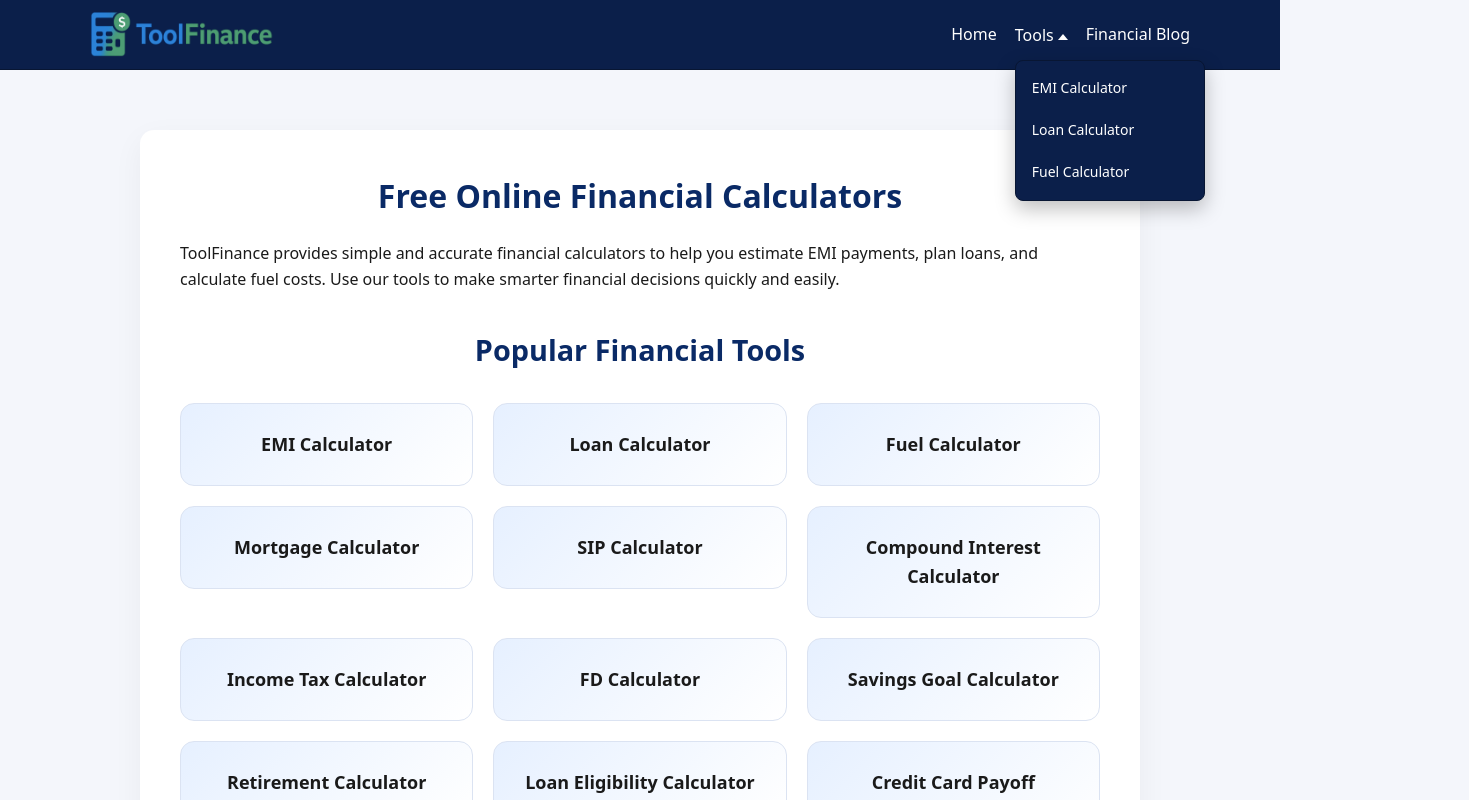
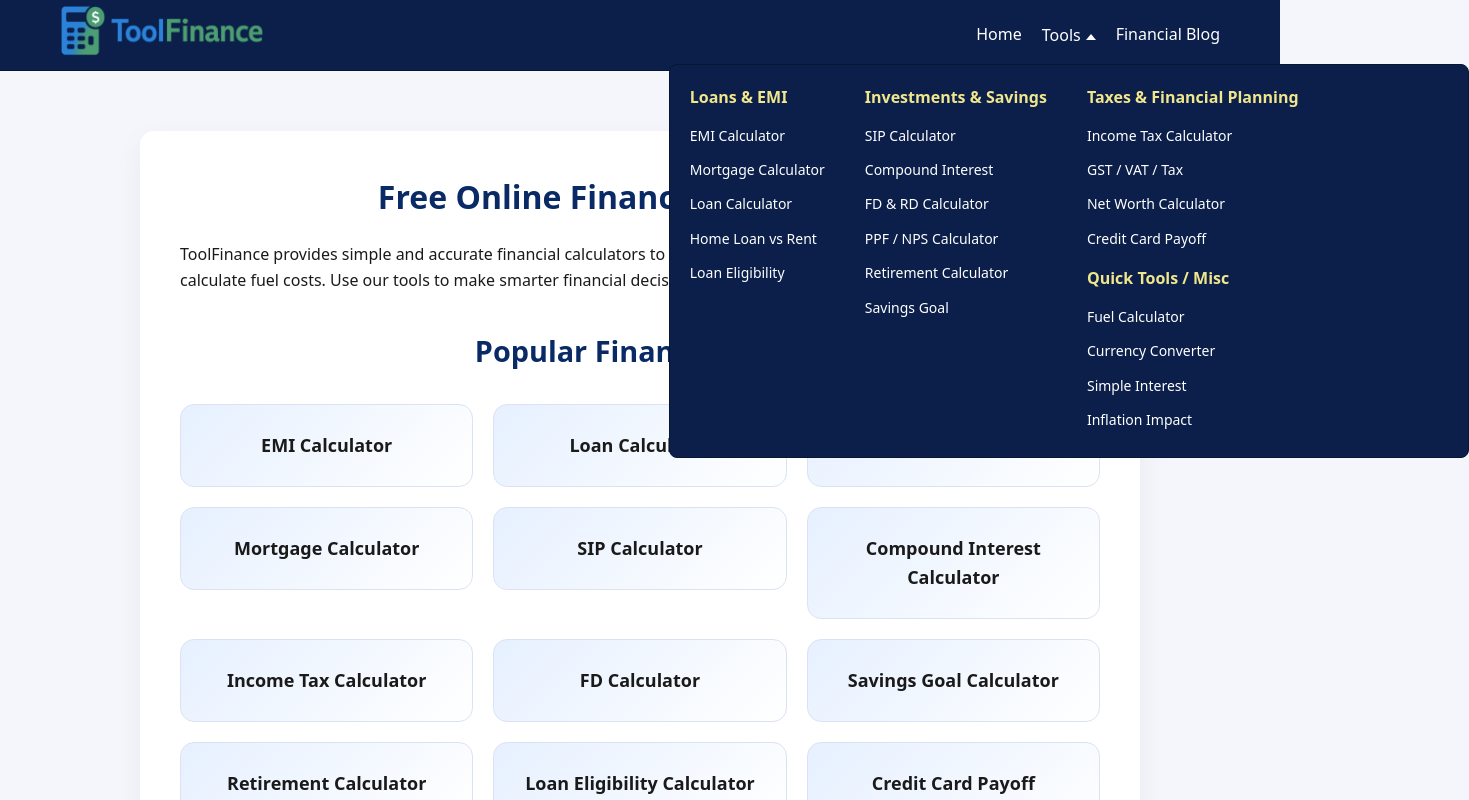
Before and after one commit to Sawbean/Finance-tools, a Next.js app: page / in a window 1280 px wide. Both pictures are taken after a click on the button "Tools". Shown: the top 800 px of the page, 1469 px wide, since content can reach past the window. Built offline with nearby package versions, Linux system fonts and the light colour scheme.

Commit message:
doing with dropdown

```diff
--- a/components/layout/Header.js
+++ b/components/layout/Header.js
@@ -17,44 +17,70 @@ export default function Header() {
   return (
     <header className="site-header">
       <div className="header-container">
-        {/* Logo LEFT */}
+        {/* Logo */}
         <div className="logo">
-          <Link href="/">
+          <Link href="/" onClick={closeMenu}>
             <Image
               src="/images/finlogo.png"
               alt="ToolFinance Logo"
-              height={110}   // Match your CSS height
-              width={165}    // Adjust width to keep your logo's shape
+              height={50}
+              width={165}
               priority
             />
           </Link>
         </div>
 
-        {/* Navigation RIGHT */}
+        {/* Navigation */}
         <nav className={`nav-links ${menuOpen ? "open" : ""}`}>
           <Link href="/" onClick={closeMenu}>Home</Link>
 
           <div className="tools-dropdown">
-            <button
-              className={`tools-btn ${toolsOpen ? "open" : ""}`}
-              onClick={toggleTools}
-            >
+            <button className={`tools-btn ${toolsOpen ? "open" : ""}`} onClick={toggleTools}>
               Tools
               <svg viewBox="0 0 10 10" fill="currentColor">
                 <polygon points="0,0 10,0 5,6" />
               </svg>
             </button>
+
             <div className={`tools-menu ${toolsOpen ? "open" : ""}`}>
-              <Link href="/tools/emi" onClick={closeMenu}>EMI Calculator</Link>
-              <Link href="/tools/loan" onClick={closeMenu}>Loan Calculator</Link>
-              <Link href="/tools/fuel" onClick={closeMenu}>Fuel Calculator</Link>
+              <div className="tools-column">
+                <div className="tools-category">Loans & EMI</div>
+                <Link href="/tools/emi" onClick={closeMenu}>EMI Calculator</Link>
+                <Link href="/tools/mortgage" onClick={closeMenu}>Mortgage Calculator</Link>
+                <Link href="/tools/loan" onClick={closeMenu}>Loan Calculator</Link>
+                <Link href="/tools/home-loan-vs-rent" onClick={closeMenu}>Home Loan vs Rent</Link>
+                <Link href="/tools/loan-eligibility" onClick={closeMenu}>Loan Eligibility</Link>
+              </div>
+
+              <div className="tools-column">
+                <div className="tools-category">Investments & Savings</div>
+                <Link href="/tools/sip" onClick={closeMenu}>SIP Calculator</Link>
+                <Link href="/tools/compound-interest" onClick={closeMenu}>Compound Interest</Link>
+                <Link href="/tools/fd-rd-calculator" onClick={closeMenu}>FD & RD Calculator</Link>
+                <Link href="/tools/ppf-nps-calculator" onClick={closeMenu}>PPF / NPS Calculator</Link>
+                <Link href="/tools/retirement" onClick={closeMenu}>Retirement Calculator</Link>
+                <Link href="/tools/savings-goal" onClick={closeMenu}>Savings Goal</Link>
+              </div>
+
+              <div className="tools-column">
+                <div className="tools-category">Taxes & Financial Planning</div>
+                <Link href="/tools/income-tax" onClick={closeMenu}>Income Tax Calculator</Link>
+                <Link href="/tools/gst-vat-tax" onClick={closeMenu}>GST / VAT / Tax</Link>
+                <Link href="/tools/net-worth" onClick={closeMenu}>Net Worth Calculator</Link>
+                <Link href="/tools/credit-card-payoff" onClick={closeMenu}>Credit Card Payoff</Link>
+                <div className="tools-category" style={{marginTop: '10px'}}>Quick Tools / Misc</div>
+                <Link href="/tools/fuel" onClick={closeMenu}>Fuel Calculator</Link>
+                <Link href="/tools/currency" onClick={closeMenu}>Currency Converter</Link>
+                <Link href="/tools/simple-interest" onClick={closeMenu}>Simple Interest</Link>
+                <Link href="/tools/inflation" onClick={closeMenu}>Inflation Impact</Link>
+              </div>
             </div>
           </div>
 
           <Link href="/blog" onClick={closeMenu}>Financial Blog</Link>
         </nav>
 
-        {/* Mobile Menu Toggle */}
+        {/* Mobile menu toggle */}
         <button className="menu-toggle" onClick={toggleMenu}>
           ☰
         </button>
--- a/styles/globals.css
+++ b/styles/globals.css
@@ -74,7 +74,7 @@ p {
   margin-bottom: 8px;
 }
 /* ===============================
-   HEADER (PROFESSIONAL DESIGN)
+   HEADER
 ================================ */
 .site-header {
   width: 100%;
@@ -83,59 +83,46 @@ p {
   position: sticky;
   top: 0;
   z-index: 1000;
-  display: flex;
-  justify-content: center;
-  align-items: center;
-  padding: 0 20px;
-
-  /* 1. Set a fixed height for the blue bar */
-  height: 70px;
 }
 
 .header-container {
-  max-width: 1100px;
-  width: 100%;
+  max-width: 1200px;
   margin: 0 auto;
   display: flex;
   justify-content: space-between;
   align-items: center;
-  height: 100%; /* Keeps nav links centered in the 70px bar */
-}
-
-.logo a {
-  display: flex;
-  align-items: flex-start;        /* ensures logo top aligns */
-  text-decoration: none;
+  height: 70px;
+  padding: 0 20px;
 }
 
 .logo img {
-  height: 45px;                  /* increased logo height */
-  width: auto;                     /* maintain aspect ratio */
-  display: block;
+  height: 50px;
+  width: auto;
 }
 
+/* ===============================
+   NAV LINKS
+================================ */
 .nav-links {
   display: flex;
-  gap: 18px;
   align-items: center;
-  margin-top: 0px; /* vertically aligns links with larger logo */
+  gap: 20px;
 }
 
 .nav-links a {
+  color: #ffffff;
   font-weight: 500;
-  color: #ffffff;
   font-size: 16px;
+  text-decoration: none;
 }
 
 .nav-links a:hover {
   color: #f0e68c;
 }
 
-.nav-links a.active {
-  color: #f0e68c;
-}
-
-/* Tools dropdown */
+/* ===============================
+   TOOLS DROPDOWN (MEGA)
+================================ */
 .tools-dropdown {
   position: relative;
 }
@@ -143,14 +130,14 @@ p {
 .tools-btn {
   background: none;
   border: none;
-  cursor: pointer;
   font-family: inherit;
   font-size: 16px;
   font-weight: 500;
   color: #ffffff;
+  cursor: pointer;
   display: flex;
   align-items: center;
-  gap: 4px;
+  gap: 5px;
 }
 
 .tools-btn svg {
@@ -159,42 +146,69 @@ p {
   transition: transform 0.3s ease;
 }
 
-.tools-btn.open svg {
+/* Rotate arrow when open or hover on desktop */
+.tools-btn.open svg,
+.tools-dropdown:hover .tools-btn svg {
   transform: rotate(180deg);
 }
 
+/* Mega dropdown container */
 .tools-menu {
-  display: none;
+  display: none; /* hidden by default */
   position: absolute;
-  top: 36px;
-  left: 0;
+  top: 40px;
+  left: 50%;
+  transform: translateX(-50%);
   background: #0b1f4a;
   border: 1px solid #081633;
   border-radius: 8px;
-  flex-direction: column;
-  padding: 6px 0;
-  min-width: 190px;
-  box-shadow: 0 8px 20px rgba(0,0,0,0.25);
-  z-index: 10;
+  padding: 20px;
+  width: 800px;
+  max-width: 95vw; /* responsive */
+  gap: 40px;
+  z-index: 100;
+  max-height: 500px;
+  overflow-y: auto;
 }
 
+/* Show dropdown on hover for desktop */
+@media (min-width: 993px) {
+  .tools-dropdown:hover .tools-menu {
+    display: flex;
+  }
+}
+
+/* Show dropdown on click when 'open' class is added (for mobile) */
+.tools-menu.open {
+  display: flex;
+}
+
+/* Column within mega dropdown */
+.tools-column {
+  display: flex;
+  flex-direction: column;
+}
+
+.tools-category {
+  font-weight: 600;
+  color: #f0e68c;
+  margin-bottom: 8px;
+}
+
+/* Dropdown links */
 .tools-menu a {
-  padding: 10px 16px;
+  padding: 6px 0;
   font-size: 14px;
-  display: block;
   color: #ffffff;
 }
 
 .tools-menu a:hover {
-  background: #142d66;
   color: #f0e68c;
 }
 
-.tools-menu.open {
-  display: flex;
-}
-
-/* Mobile Menu */
+/* ===============================
+   MOBILE
+================================ */
 .menu-toggle {
   display: none;
   font-size: 26px;
@@ -204,31 +218,21 @@ p {
   color: #ffffff;
 }
 
-@media (max-width: 768px) {
-  .logo img {
-    height: 100px; /* smaller logo for mobile */
-  }
-
-  .menu-toggle {
-    display: block;
-  }
-
+@media (max-width: 992px) {
   .nav-links {
     position: absolute;
-    top: 100px; /* adjusted for bigger logo */
+    top: 70px;
+    left: 0;
     right: 0;
-    left: 0;
     background: #0b1f4a;
     flex-direction: column;
     align-items: flex-start;
-    gap: 18px;
-    padding: 30px;
+    padding: 20px 30px;
+    gap: 15px;
     border-bottom: 1px solid #081633;
-
     transform: translateY(-10px);
     opacity: 0;
     pointer-events: none;
-
     transition: all 0.25s ease;
   }
 
@@ -241,131 +245,25 @@ p {
   .tools-menu {
     position: relative;
     top: 0;
+    left: 0;
+    transform: none;
+    flex-direction: column;
+    gap: 0;
+    max-height: none;
     border: none;
-    background: #142d66;
+    box-shadow: none;
+    padding: 10px 0;
+    width: 100%;
   }
-}
-/* ===============================
-   TOOLS DROPDOWN (IMPROVED)
-================================ */
 
-.tools-dropdown {
-  position: relative;
-}
-
-.tools-btn {
-  background: none;
-  border: none;
-  cursor: pointer;
-  font-family: inherit;
-  font-size: 1rem;
-  font-weight: 500;
-  color: #ffffff;
-  display: flex;
-  align-items: center;
-  gap: 4px;
-}
-
-.tools-btn:hover {
-  color: #f0e68c;
-}
-
-.tools-btn svg {
-  width: 10px;
-  height: 10px;
-  transition: transform 0.3s ease;
-}
-
-.tools-btn.open svg {
-  transform: rotate(180deg);
-}
-
-.tools-menu {
-  display: none;
-  position: absolute;
-  top: 36px;
-  left: 0;
-  background: #0b1f4a;
-  border: 1px solid #081633;
-  border-radius: 8px;
-  flex-direction: column;
-  padding: 6px 0;
-  min-width: 190px;
-  box-shadow: 0 8px 20px rgba(0,0,0,0.25);
-}
-
-.tools-menu a {
-  padding: 10px 16px;
-  font-size: 14px;
-  display: block;
-  color: #ffffff;
-}
-
-.tools-menu a:hover {
-  background: #142d66;
-  color: #f0e68c;
-}
-
-.tools-menu.open {
-  display: flex;
-}
-
-/* ===============================
-   MOBILE MENU
-================================ */
-
-.menu-toggle {
-  display: none;
-  font-size: 26px;
-  background: none;
-  border: none;
-  cursor: pointer;
-  color: #ffffff;
-}
-
-@media (max-width: 768px) {
+  .tools-column {
+    margin-bottom: 15px;
+  }
 
   .menu-toggle {
     display: block;
   }
-
-  .nav-links {
-    position: absolute;
-    top: 70px;
-    left: 0;
-    right: 0;
-    background: #0b1f4a;
-    flex-direction: column;
-    align-items: flex-start;
-    gap: 18px;
-    padding: 30px;
-    border-bottom: 1px solid #081633;
-
-    transform: translateY(-10px);
-    opacity: 0;
-    pointer-events: none;
-
-    transition: all 0.25s ease;
-  }
-
-  .nav-links.open {
-    transform: translateY(0);
-    opacity: 1;
-    pointer-events: all;
-  }
-
-  .nav-links a {
-    font-size: 18px;
-  }
-
-  .tools-menu {
-    position: relative;
-    top: 0;
-    border: none;
-    background: #142d66;
-  }
 }
-
 /* ===============================
    HOMEPAGE SEO SECTIONS
 ================================ */
```
